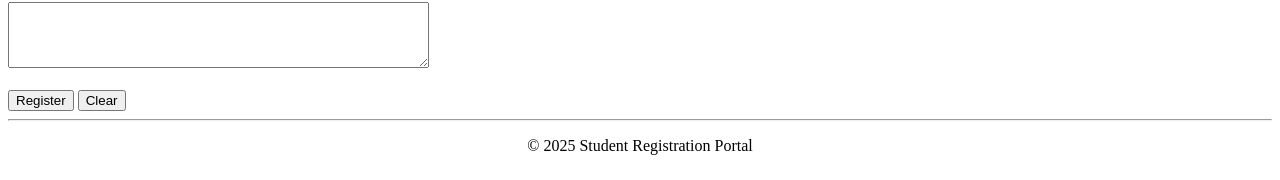
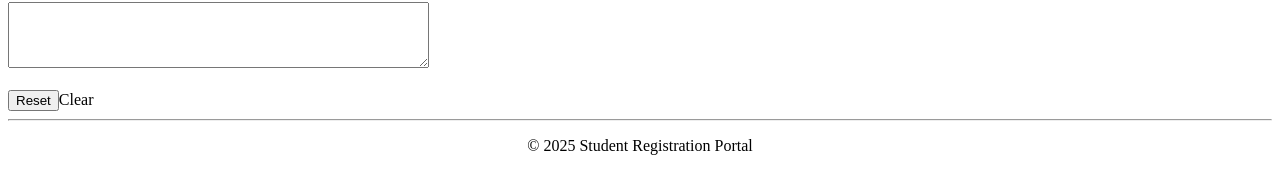
Before and after one commit to vikash-229/html_project, a plain HTML site: page registration form.html in a window 1280 px wide. Shown: the part 337-517 px from the top of the page. Drawn offline with Linux system fonts and the light colour scheme.

Commit message:
registration form.html

```diff
--- a/registration form.html
+++ b/registration form.html
@@ -42,7 +42,7 @@
     <textarea id="address" name="address" rows="4" cols="50"></textarea>
     <br><br>
     <!--button-->
-    <button type="register">Register</button>
+    <input type="reset"
     <button type="clear">Clear</button>
     <hr>
     <p align="center">&copy 2025 Student Registration Portal</p>
```
